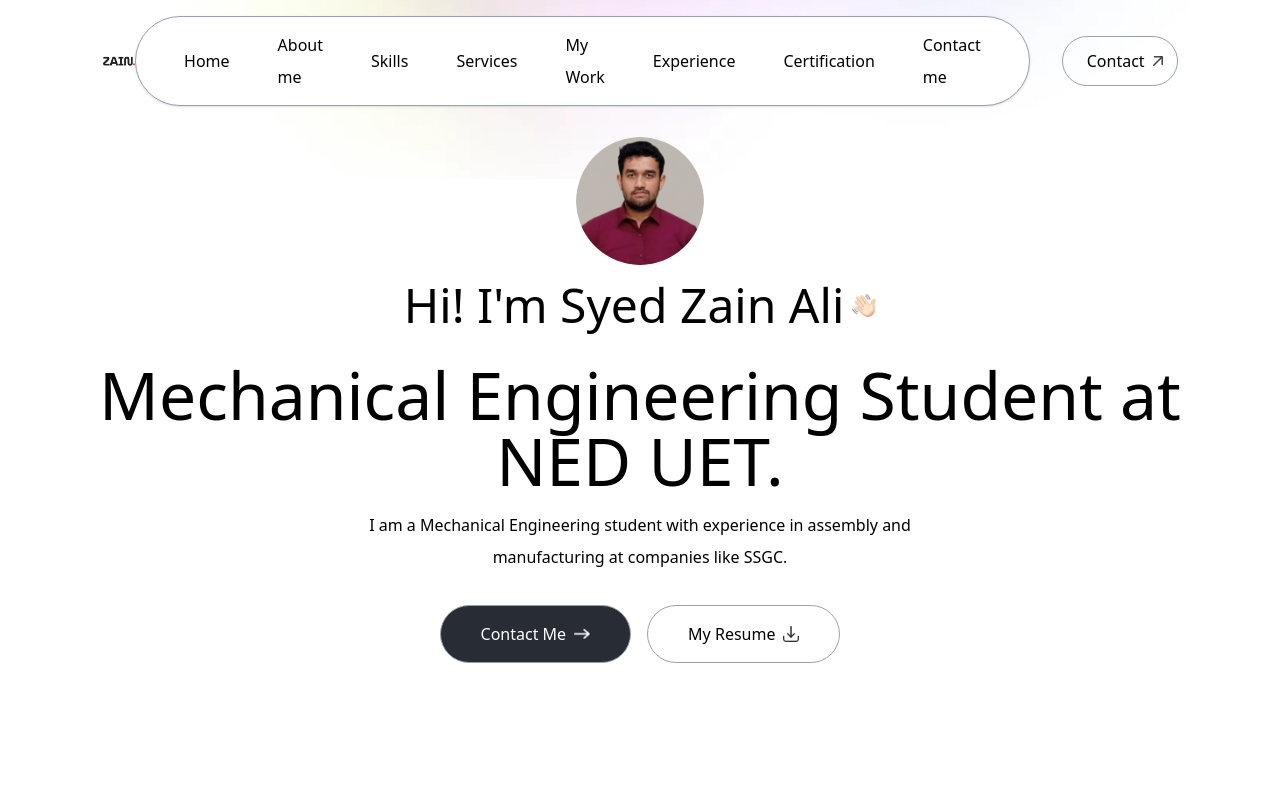
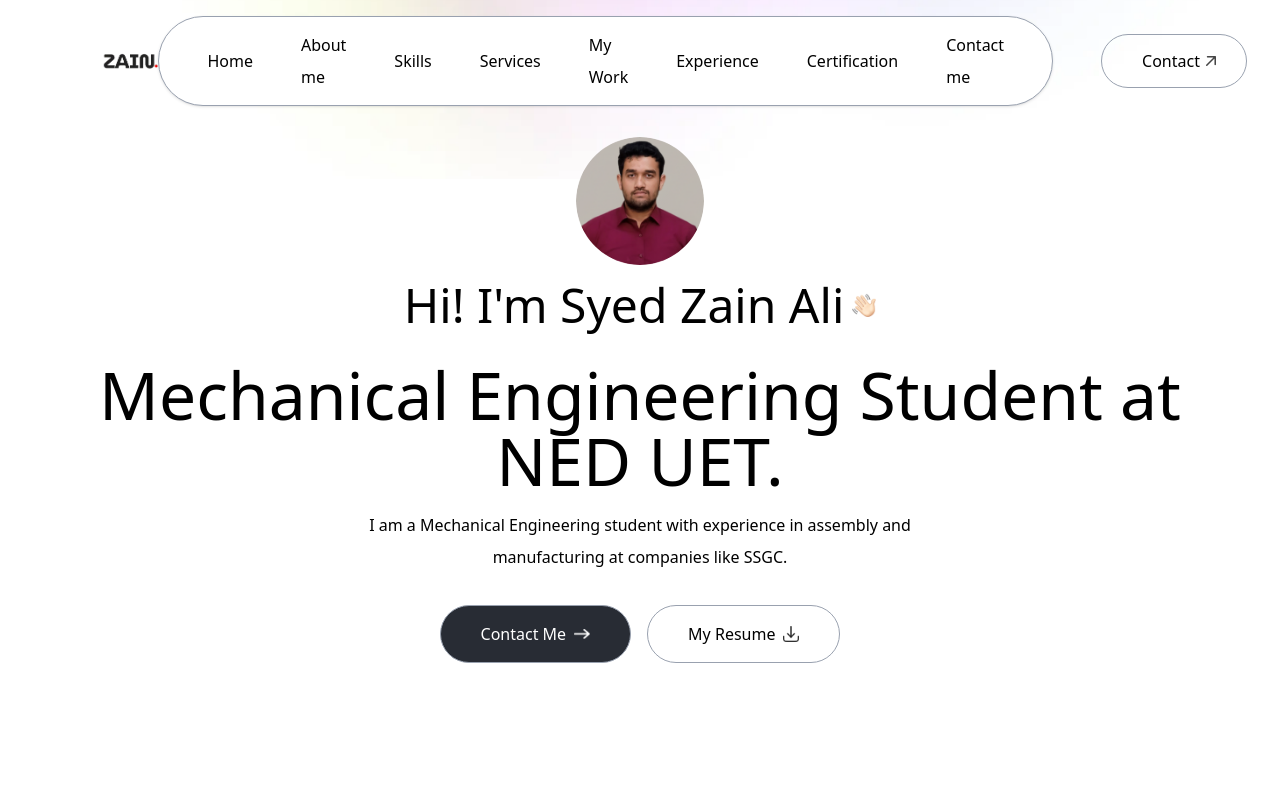
Before and after one commit to syedzainalii/Portfolio, a Next.js app: page / in a window 1280 px wide. Shown: the top 800 px of the page. Built offline with nearby package versions, Linux system fonts and the light colour scheme; a web font is replaced by a local one.

Commit message:
remove bugs from navbar view

```diff
--- a/app/Components/Navbar.jsx
+++ b/app/Components/Navbar.jsx
@@ -1,52 +1,47 @@
-import React, { useState, useEffect, useRef } from 'react'
+import React from 'react'
 import Image from 'next/image'
 import { assets } from '@/assets/assets'
+import { useState, useEffect, useRef } from 'react';
 
-const Navbar = ({ isDarkMode, setIsDarkMode }) => {
-  const [isScroll, setIsScroll] = useState(false)
+
+const Navbar = ({isDarkMode, setIsDarkMode}) => {
+
+    const[isScroll, setIsScroll] = useState(false)
     const sideMenuRef = useRef();
 
-  // FIX: Using proper transform values to hide/show
     function openMenu() {
-    sideMenuRef.current.style.transform = "translateX(-100%)";
+      sideMenuRef.current.style.transform = "translateX(-16rem)";
     }
 
-  const closeMenu = () => {
-    sideMenuRef.current.style.transform = "translateX(0)";
+    const closeMenu =()=>{
+      sideMenuRef.current.style.transform = "translateX(16rem)";
     }
 
     useEffect(() => {
-    const handleScroll = () => {
-      if (window.scrollY > 50) {
+      window.addEventListener('scroll', () => {
+        if (scrollY > 50) {
           setIsScroll(true);
         } else {
           setIsScroll(false);
         }
-    };
-    window.addEventListener('scroll', handleScroll);
-    return () => window.removeEventListener('scroll', handleScroll);
+      });
     }, [])
 
   return (
     <>
-      {/* Background Decor - Made responsive so it doesn't overflow */}
-      <div className='fixed top-0 right-0 w-full md:w-11/12 -z-10 translate-y-[-80%] dark:hidden pointer-events-none'>
-        <Image src={assets.header_bg_color} alt="" className='w-full' priority />
+    <div className='fixed top-0 right-0 w-11/12 -z-10 translate-y-[-80%] dark:hidden' >
+      <Image src={assets.header_bg_color} alt="" className='w-full'/>
     </div>
-
-      <nav className={`w-full fixed px-5 lg:px-8 xl:px-[8%] py-4 flex items-center justify-between z-50 transition-all duration-300 ${isScroll
-        ? "bg-white/50 backdrop-blur-lg shadow-sm dark:bg-darkTheme/50"
-        : ""}`}>
-
+      <nav className={`w-full fixed px-5 lg:px-8 xl:px-[8%] py-4
+        flex items-center justify-between z-50 ${isScroll
+        ?"bg-white bg-opacity-50 backdrop-blur-lg shadow-sm dark:bg-darkTheme dark:shadow-white/20":""}`}>
         <a href="#top">
-          <Image src={isDarkMode ? assets.logo_dark : assets.logo} alt='Logo'
-            className='w-24 md:w-28 cursor-pointer'
+          <Image src={isDarkMode ? assets.logo_dark : assets.logo} alt=''
+            className='w-28 alt"" cursor-pointer mr-14'
           />
         </a>
 
-        {/* Desktop Menu - Hidden on Mobile */}
-                <ul className={`hidden md:flex items-center gap-6 lg:gap-12 rounded-full
-
+        <ul className={`hidden lg:flex items-center gap-6 lg:gap-12 rounded-full
           px-12 py-3 ${isScroll ? "" : "bg-white  shadow-sm bg-opacity-50 border border-gray-400 border dark:border-gray-600 dark:bg-transparent"}`}>
           <li><a className='font-Ovo relative group' href="#top">Home <span className='absolute bottom-0 left-0 w-0 h-[1px] bg-gray-700 dark:bg-white transition-all duration-300 group-hover:w-full'></span></a></li>
           <li><a className='font-Ovo relative group' href="#about">About me <span className='absolute bottom-0 left-0 w-0 h-[1px] bg-gray-700 dark:bg-white transition-all duration-300 group-hover:w-full'></span></a></li>
@@ -56,44 +51,51 @@ const Navbar = ({ isDarkMode, setIsDarkMode }) => {
           <li><a className='font-Ovo relative group' href="#experience">Experience <span className='absolute bottom-0 left-0 w-0 h-[1px] bg-gray-700 dark:bg-white transition-all duration-300 group-hover:w-full'></span></a></li>
           <li><a className='font-Ovo relative group' href="#certification">Certification <span className='absolute bottom-0 left-0 w-0 h-[1px] bg-gray-700 dark:bg-white transition-all duration-300 group-hover:w-full'></span></a></li>
           <li><a className='font-Ovo relative group' href="#contact">Contact me <span className='absolute bottom-0 left-0 w-0 h-[1px] bg-gray-700 dark:bg-white transition-all duration-300 group-hover:w-full'></span></a></li>
-
         </ul>
 
-        <div className='flex items-center gap-2 md:gap-4'>
+        <div className='flex items-center gap-4'>
 
-          <button onClick={() => setIsDarkMode(prev => !prev)} className='p-2 rounded-full active:scale-90 group'>
-            <Image src={isDarkMode ? assets.sun_icon : assets.moon_icon} alt="" className='w-6' />
+          <button onClick={()=> setIsDarkMode(prev => !prev)} className='p-2 rounded-full
+           transition-all duration-300 active:scale-90 group'>
+        <Image src={isDarkMode ? assets.sun_icon: assets.moon_icon} alt=""
+        className='w-6 group-hover:rotate-[15deg] transition-transform' />
              </button>
 
-
-          <a href="#contact" className='hidden sm:flex items-center gap-2 px-6 py-2 border border-gray-400 rounded-full font-Ovo dark:border-gray-600'>
-            Contact
-            <Image src={isDarkMode ? assets.arrow_icon_dark : assets.arrow_icon} alt="" className='w-3' />
+          <a href="#contact"
+            className='hidden lg:flex items-center gap-1.5 px-10 py-2.5
+           border border-gray-400  rounded-full ml-4 font-Ovo transition-all duration-300
+            hover:-translate-y-1 hover:shadow-[0_8px_15px_rgba(0,0,0,0.1)]
+            active:scale-95 group dark:dark:border-gray-600
+            dark:hover:shadow-[0_8px_20px_rgba(255,255,255,0.15)]
+            active:scale-95 group dark:border-gray-600'> Contact
+            <Image src={isDarkMode ? assets.arrow_icon_dark : assets.arrow_icon} alt=""
+              className='w-3 transition-transform duration-300 group-hover:translate-x-1
+              group-hover:-translate-y-1' />
           </a>
 
-          {/* Mobile Menu Toggle */}
-          <button className='block md:hidden p-2' onClick={openMenu}>
+          <button className='block lg:hidden ml-3 hover:scale-110 active:scale-95 transition-transform'
+          onClick={openMenu}>
           <Image src={isDarkMode ? assets.menu_white : assets.menu_black} alt="" className='w-6'/>
           </button>
         </div>
 
-        {/* Mobile Side Menu */}
-        <ul ref={sideMenuRef}
-          className='flex md:hidden flex-col gap-6 py-20 px-10 fixed -right-full top-0 bottom-0 w-64 z-[60] h-screen bg-white transition-transform duration-500 dark:bg-darkHover dark:text-white shadow-2xl'
-          style={{ transform: 'translateX(0)' }}
-        >
+        <ul ref={sideMenuRef} className ='flex lg:hidden flex-col gap-4 py-20 px-10 fixed -right-64 top-0
+        bottom-0 w-64 z-50 h-screen bg-rose-50 transition duration-500 dark:bg-darkHover dark:text-white'>
+
         <div className='absolute top-6 right-6' onClick={closeMenu}>
-            <Image src={isDarkMode ? assets.close_white : assets.close_black} alt="" className='w-5 cursor-pointer'/>
+          <Image src={isDarkMode ? assets.close_white : assets.close_black} alt="" className='w-5 cursor-pointer '/>
         </div>
 
-          <li><a className='font-Ovo text-lg' onClick={closeMenu} href="#top">Home</a></li>
-          <li><a className='font-Ovo text-lg' onClick={closeMenu} href="#about">About me</a></li>
-          <li><a className='font-Ovo text-lg' onClick={closeMenu} href="#skills">Skills</a></li>
-          <li><a className='font-Ovo text-lg' onClick={closeMenu} href="#services">Services</a></li>
-          <li><a className='font-Ovo text-lg' onClick={closeMenu} href="#work">My Work</a></li>
-          <li><a className='font-Ovo text-lg' onClick={closeMenu} href="#experience">Experience</a></li>
-          <li><a className='font-Ovo text-lg' onClick={closeMenu} href="#contact">Contact me</a></li>
+          <li><a className='font-Ovo' onClick={closeMenu} href="#top">Home</a></li>
+          <li><a className='font-Ovo' onClick={closeMenu} href="#about">About me</a></li>
+          <li><a className='font-Ovo' onClick={closeMenu} href="#skills">Skills</a></li>
+          <li><a className='font-Ovo' onClick={closeMenu} href="#services">Services</a></li>
+          <li><a className='font-Ovo' onClick={closeMenu} href="#work">My Work</a></li>
+          <li><a className='font-Ovo' onClick={closeMenu} href="#experience">Experience</a></li>
+          <li><a className='font-Ovo' onClick={closeMenu} href="#certification">Certification</a></li>
+          <li><a className='font-Ovo' onClick={closeMenu} href="#contact">Contact me</a></li>
         </ul>
+
       </nav>
     </>
   )
```
Lines whose indentation alone changed are shown as unchanged.
